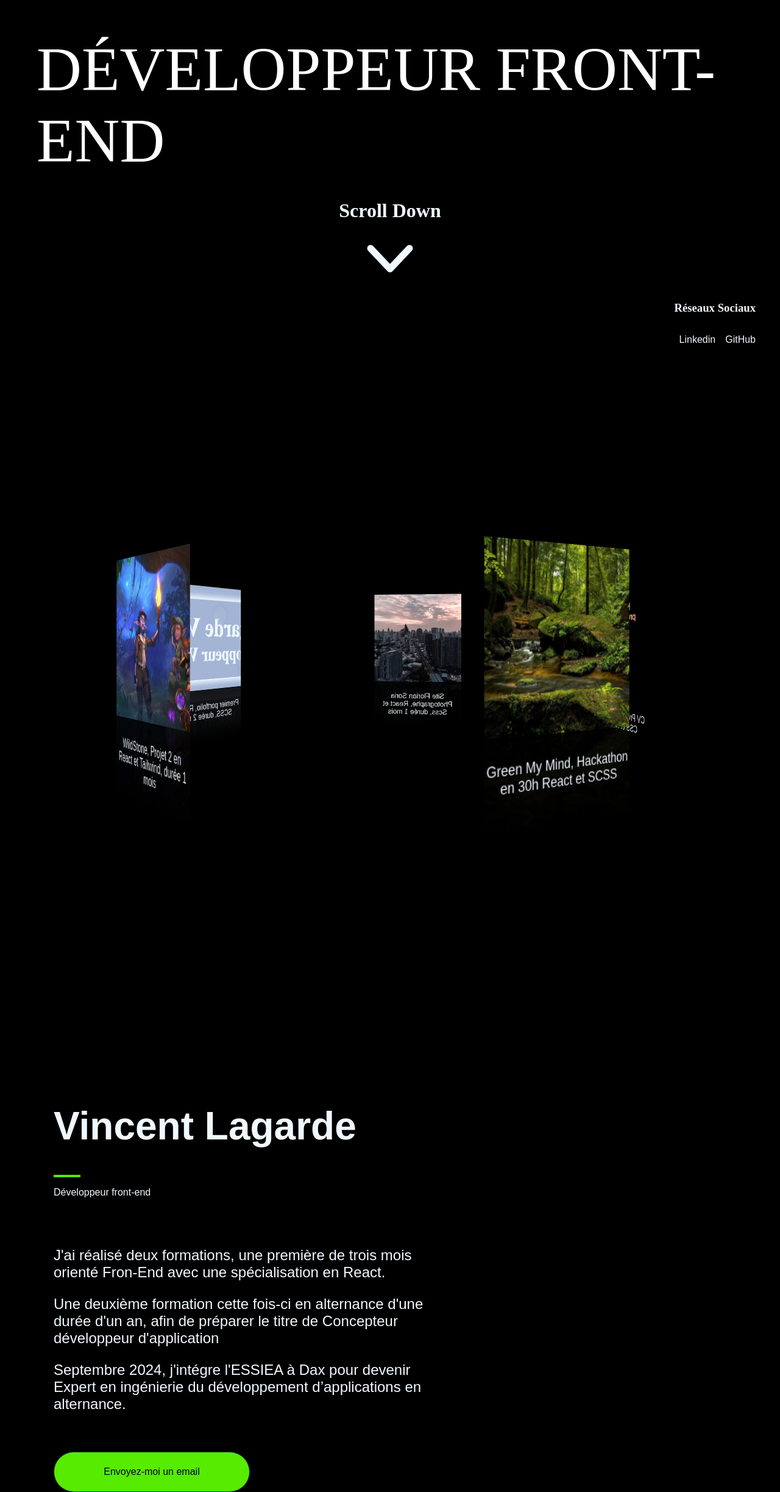
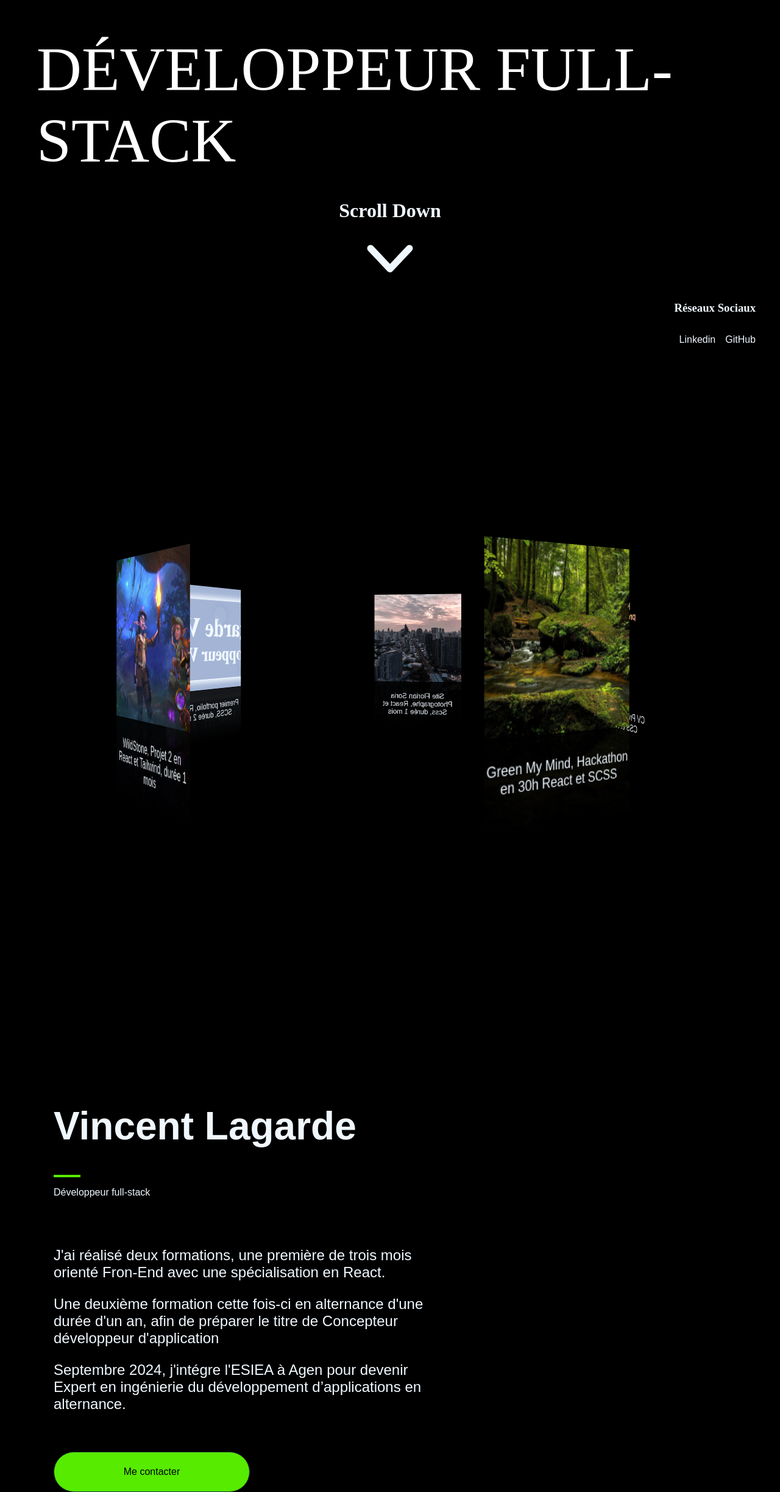
Before and after one commit to Vince-lgd/PortFolioV2, a Vue app in the folder PortFolioV2/: page / in a window 1280 px wide. Shown: the part 228-2674 px from the top of the page at 61% size. Built offline with nearby package versions, Linux system fonts and the light colour scheme.

Commit message:
modif nom etc

```diff
--- a/PortFolioV2/index.html
+++ b/PortFolioV2/index.html
@@ -4,7 +4,7 @@
     <meta charset="UTF-8">
     <link rel="icon" href="/favicon.ico">
     <meta name="viewport" content="width=device-width, initial-scale=1.0">
-    <title>Vite App</title>
+    <title>Portfolio Vincent Lagarde</title>
   </head>
   <body>
     <div id="app"></div>
--- a/PortFolioV2/src/components/Home.vue
+++ b/PortFolioV2/src/components/Home.vue
@@ -2,7 +2,7 @@
   <div>
     <div class="container">
       <p>
-        <span> Développeur front-end </span>
+        <span> Développeur Full-Stack </span>
       </p>
     </div>
     <div ref="text" class="text">
--- a/PortFolioV2/src/components/Profil.vue
+++ b/PortFolioV2/src/components/Profil.vue
@@ -4,7 +4,7 @@
       <div class="text">
         <h1>Vincent Lagarde</h1>
         <div class="line"></div>
-        <p class="dispo">Développeur front-end</p>
+        <p class="dispo">Développeur full-stack</p>
         <div ref="text2" class="text2">
           <p>
             J'ai réalisé deux formations, une première de trois mois orienté
@@ -16,14 +16,14 @@
             d'application
           </p>
           <p>
-            Septembre 2024, j'intégre l'ESSIEA à Dax pour devenir Expert en
+            Septembre 2024, j'intégre l'ESIEA à Agen pour devenir Expert en
             ingénierie du développement d’applications en alternance.
           </p>
         </div>
         <div ref="text3" class="text3">
           <div class="bull">
             <a ref="changeColor" href="mailto:lagardevincent64@gmail.com"
-              >Envoyez-moi un email</a
+              >Me contacter</a
             >
           </div>
         </div>
```
